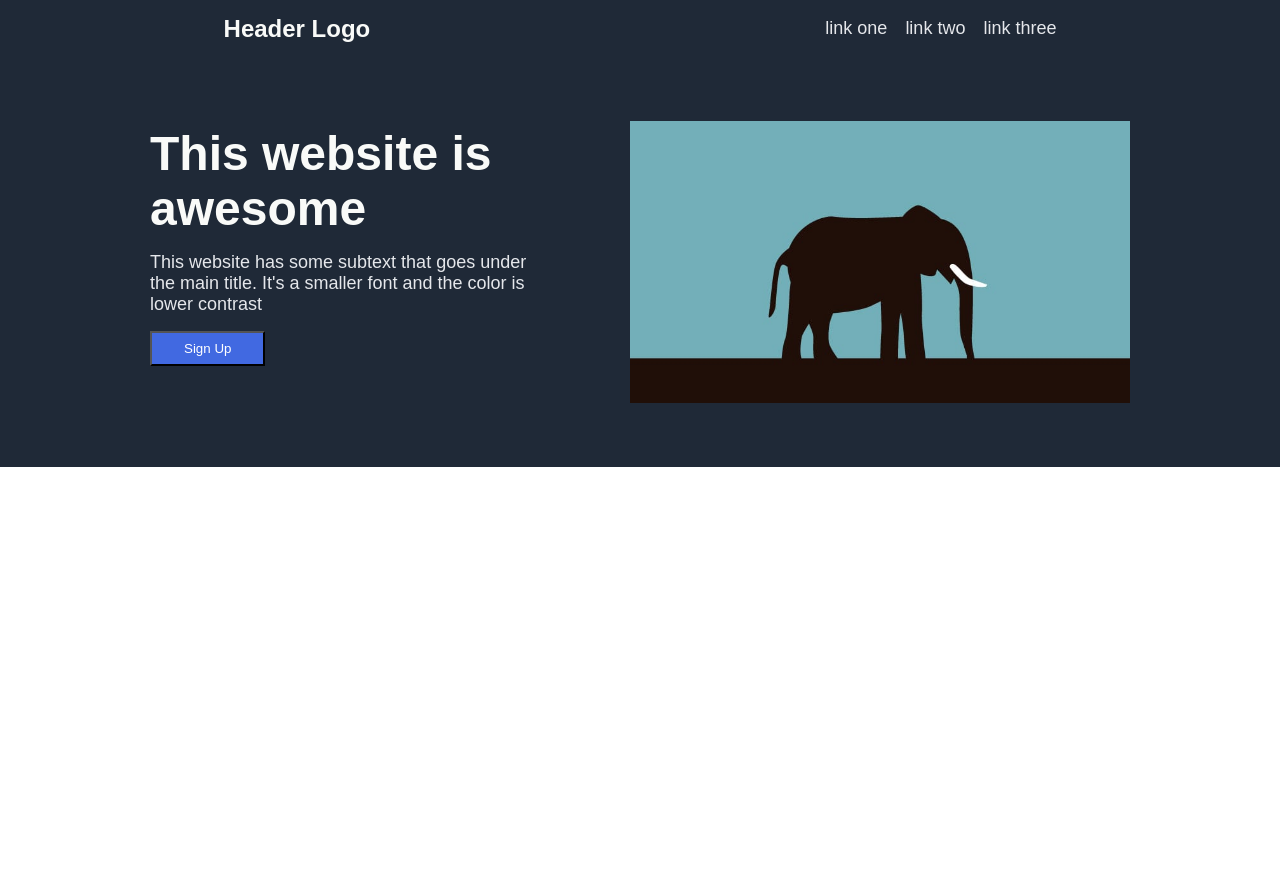
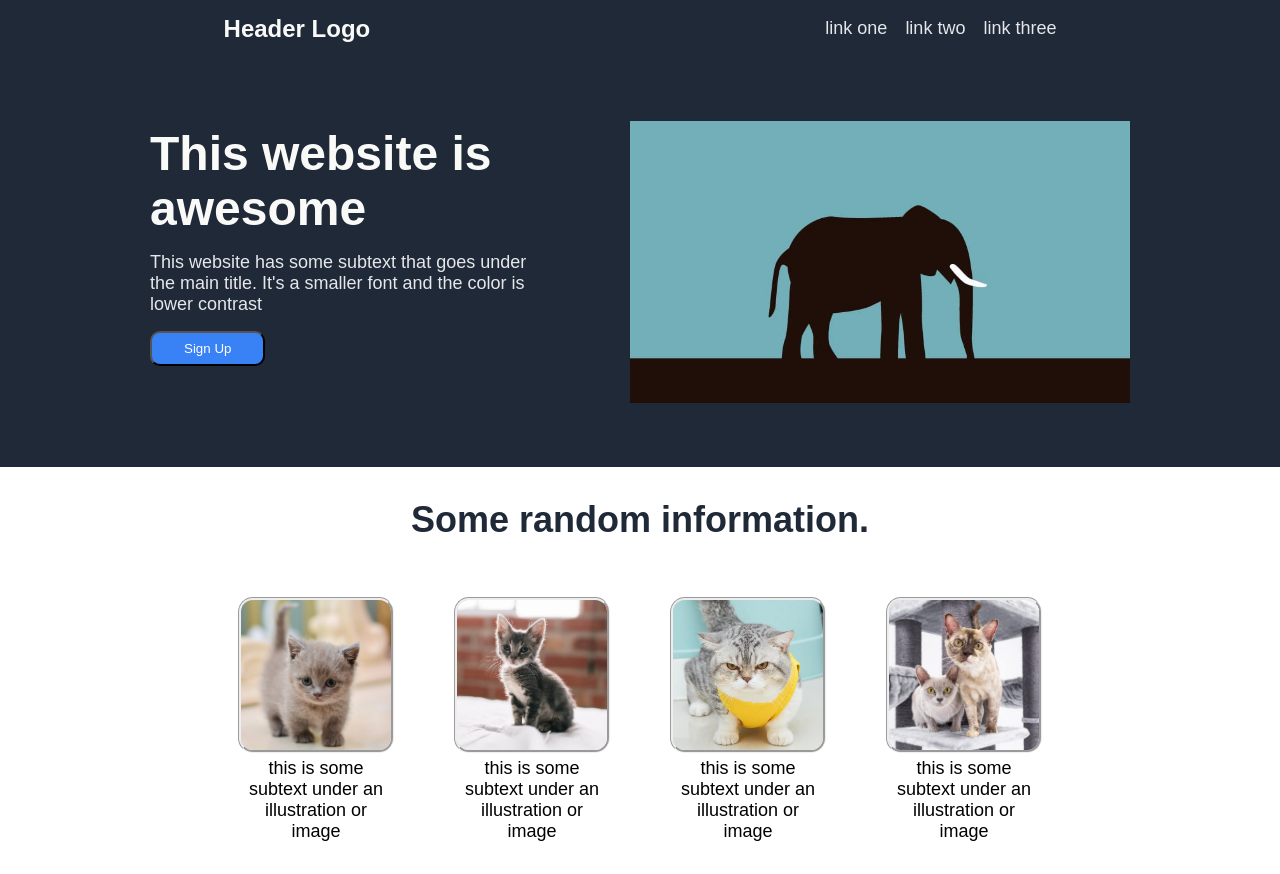
Before and after one commit to d-hardine/Project-Landing-Page, a plain HTML site: page index.html in a window 1280 px wide. Before the commit the page ends 800 px from the top, so only its background shows below. Drawn offline with Linux system fonts and the light colour scheme.

Commit message:
finishing the information part

```diff
--- a/index.html
+++ b/index.html
@@ -23,6 +23,27 @@
         </div>
         <img class="landing-page-img" src="img/landing-page.jpg" alt="landing-page">
     </div>
+    <div class="body-2">
+        <div class="information">Some random information.</div>
+        <div class="info-img">
+            <div class="container-1">
+                <img class="info-cat" src="img/cat-01.jpg" alt="cat 1">
+                <div class="info-text">this is some subtext under an illustration or image</div>
+            </div>
+            <div class="container-2">
+                <img class="info-cat" src="img/cat-02.jpg" alt="cat 2">
+                <div class="info-text">this is some subtext under an illustration or image</div>
+            </div>
+            <div class="container-3">
+                <img class="info-cat" src="img/cat-03.jpg" alt="cat 3">
+                <div class="info-text">this is some subtext under an illustration or image</div>
+            </div>
+            <div class="container-4">
+                <img class="info-cat" src="img/cat-04.jpg" alt="cat 4">
+                <div class="info-text">this is some subtext under an illustration or image</div>
+            </div>
 
+        </div>
+    </div>
 </body>
 </html>
--- a/styles.css
+++ b/styles.css
@@ -58,10 +58,40 @@ a {
 
 button.sign-up {
     color: white;
-    background: royalblue;
+    background: #3882F6;
     padding: 8px 32px;
+    border-radius: 10px;
 }
 
 .landing-page-img {
     width: 500px;
 }
+
+.body-2 {
+    display: flex;
+    flex-direction: column;
+    align-items: center;
+    padding: 32px;
+}
+
+.information {
+    color: #1F2937;
+    font-size: 36px;
+    font-weight: bolder;
+    margin-bottom: 56px;
+}
+
+.info-img {
+    display: flex;
+    width: 150px;
+    justify-content: center;
+    font-size: 18px;
+    gap: 60px;
+    text-align: center;
+}
+
+.info-cat {
+    width: 150px;
+    border-style:groove;
+    border-radius: 15px;
+}
```
Also changed, not shown: img/cat-01.jpg (added), img/cat-02.jpg (added), img/cat-03.jpg (added), img/cat-04.jpg (added).
